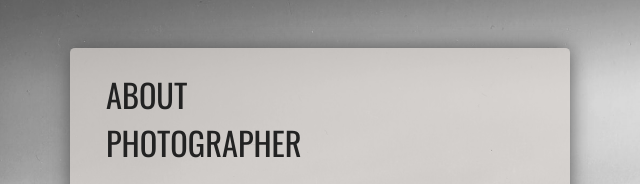
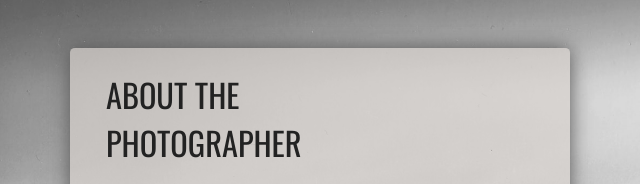
Before and after one commit to mkunevicius/JuozasKazlauskas, a plain HTML site: page about.html in a window 1280 px wide. Shown: the part 157-341 px from the top of the page, 0-640 px from the left. Drawn offline with nearby package versions, Linux system fonts and the light colour scheme.

Commit message:
THE added

```diff
--- a/about.html
+++ b/about.html
@@ -28,7 +28,7 @@
     <div id="wrapper">
 
       <div class="text">
-        <h1 class="about">ABOUT <br>PHOTOGRAPHER</h1>
+        <h1 class="about">ABOUT THE<br>PHOTOGRAPHER</h1>
         <p>Juozas Kazlauskas (1941-2002) was a famous Lithuanian photographer who among other themes has a broad portfolio of documentary works on critical political topics, research expeditions as well as travel photography. The geography of his works varies from pre-war Chechnya, Chernobyl after the disaster or Lithuania at its dawn of independance, to the Arctic, Siberia and more.</p>
         <p>Kazlauskas has left a substantial archive of authentic vintage, autographed prints as well as negatives, which is now being managed by the Photographer Juozas Kazlauskas Charity and Support Fund (Juozas Kazlauskas Fund).</p>
       </div>
```
